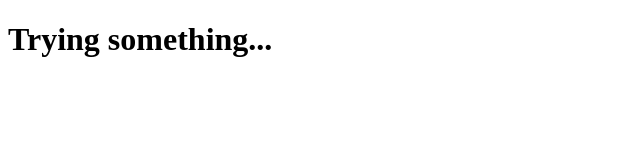
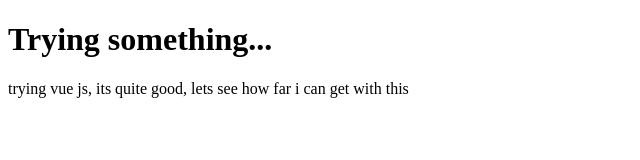
Before and after one commit to emrankhan3/lOOO, a plain HTML site: page index.html in a window 1280 px wide. Shown: the whole page, without its empty margins (0-640 px from the left). Drawn offline with nearby package versions, Linux system fonts and the light colour scheme.

Commit message:
trying vue

```diff
--- a/index.html
+++ b/index.html
@@ -9,7 +9,7 @@
 <body>
     <div id="app">
         <h1>{{say}}</h1>
-
+        <p>{{p}}</p>
     </div>
 
 
--- a/main.js
+++ b/main.js
@@ -2,6 +2,9 @@ const app = Vue.createApp({
     data:function(){
         return{
             say: 'Trying something...',
+            p: `trying vue js, its quite good, lets see how
+            far i can get with this
+            `
         }
     }
 })
```
